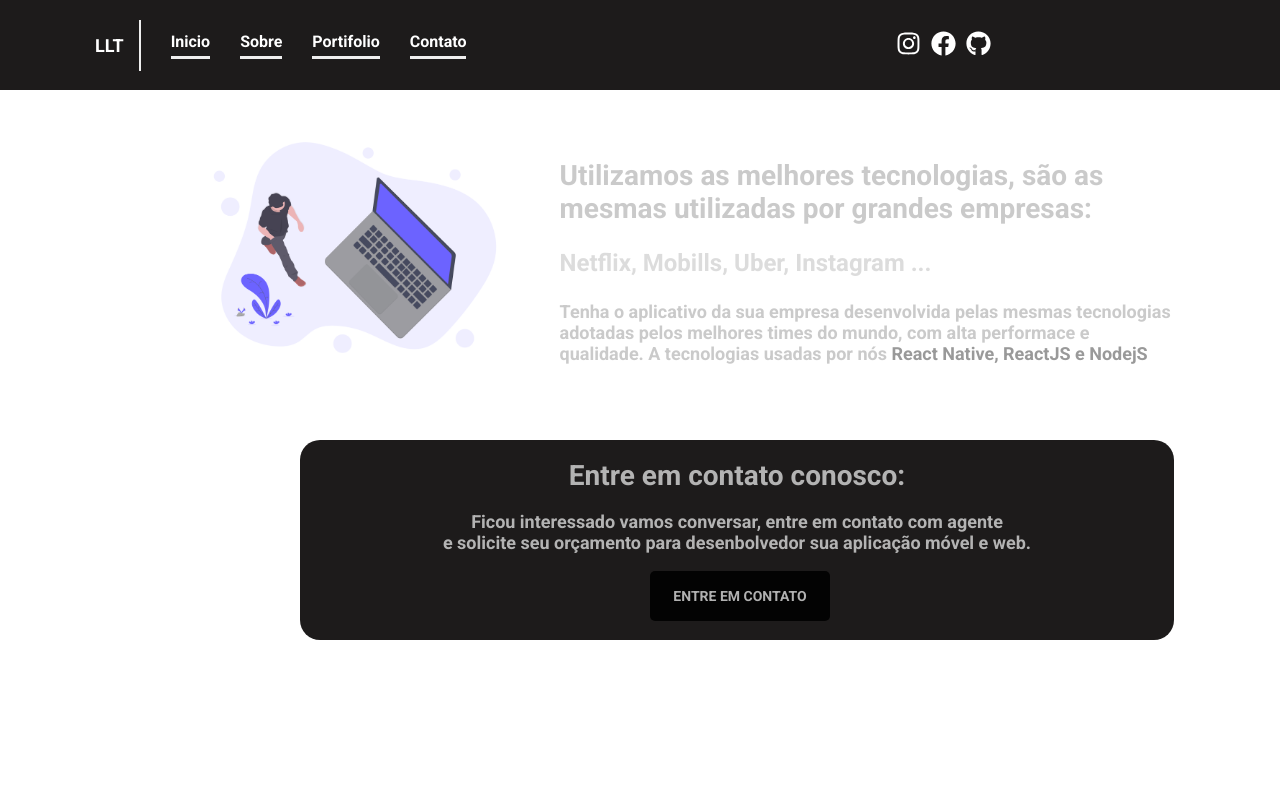
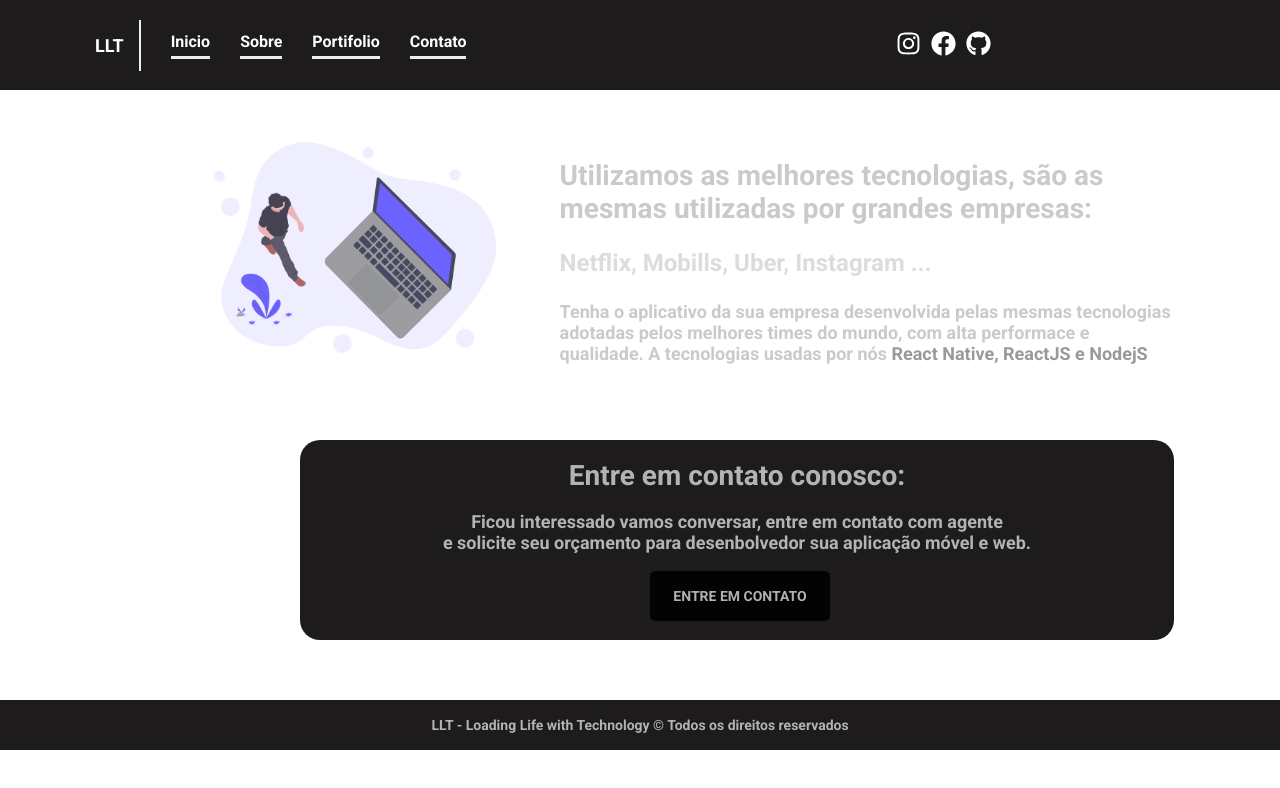
Before and after one commit to TLLTech/my-company, a React (Create React App) app: page / in a window 1280 px wide. Shown: the top 788 px of the page. Built offline with nearby package versions, Linux system fonts and the light colour scheme.

Commit message:
Adicionando footer

```diff
--- a/src/App.js
+++ b/src/App.js
@@ -3,6 +3,7 @@
 import GlobalStyle from "./styles/global";
 import Header from "./components/Header";
 import Routes from "./routes";
+import Footer from "./components/Footer";
 
 function App() {
   return (
@@ -10,6 +11,7 @@
       <GlobalStyle />
       <Header />
       <Routes />
+      <Footer />
     </>
   );
 }
--- /dev/null
+++ b/src/components/Footer/index.js
@@ -0,0 +1,14 @@
+import React from "react";
+
+import { Container } from "./styles";
+
+export default function Footer() {
+  return (
+    <Container>
+      <p>
+        <strong>LLT - Loading Life with Technology </strong>© Todos os direitos
+        reservados
+      </p>
+    </Container>
+  );
+}
--- /dev/null
+++ b/src/components/Footer/styles.js
@@ -0,0 +1,19 @@
+import styled from "styled-components";
+
+export const Container = styled.div`
+  height: 50px;
+  background: #1d1b1b;
+  display: flex;
+  justify-content: center;
+  align-items: center;
+  margin-top: 200px;
+
+  position: absolute;
+  width: 100%;
+
+  p {
+    color: rgba(196, 196, 196, 0.9);
+    font-size: 14px;
+    font-weight: bold;
+  }
+`;
```
